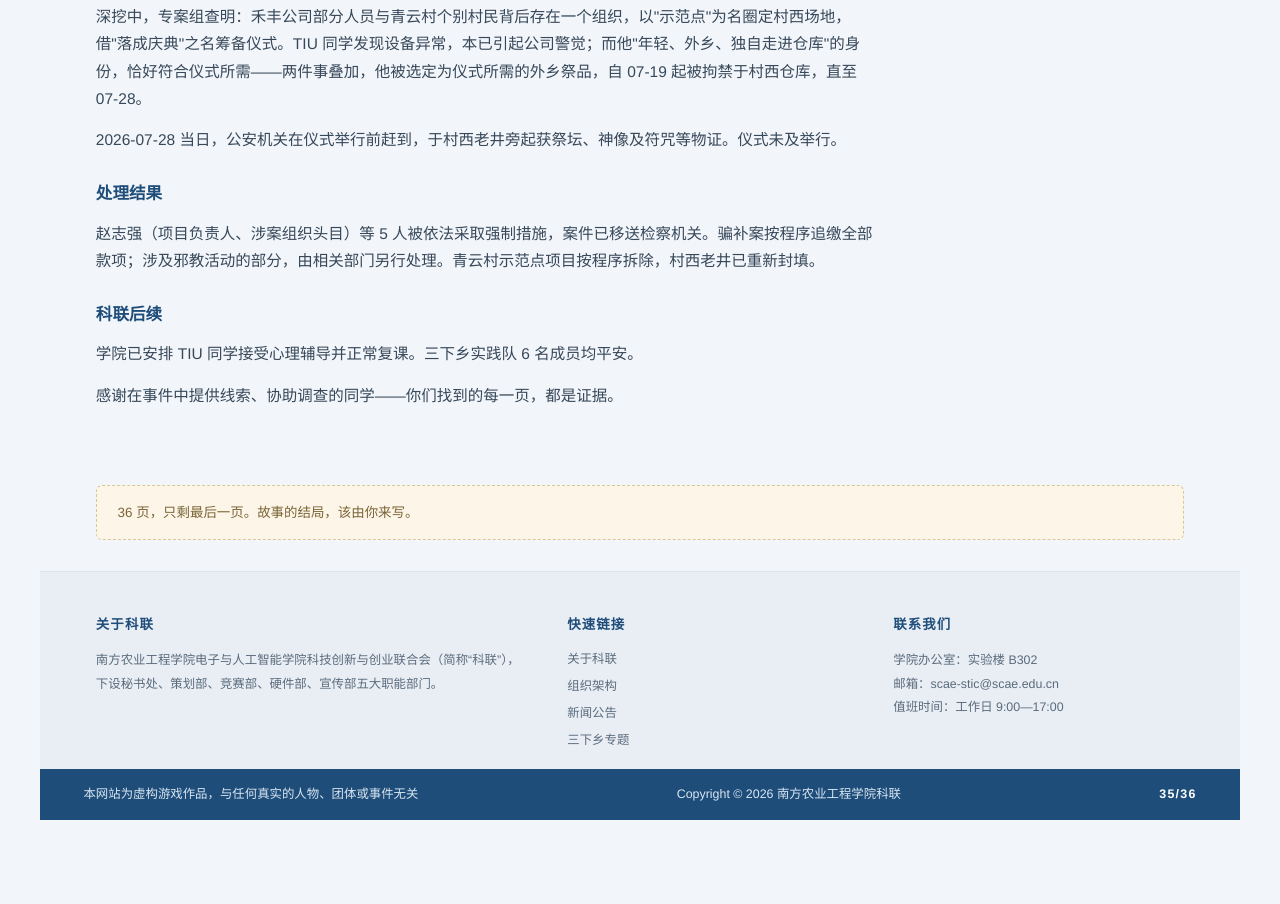
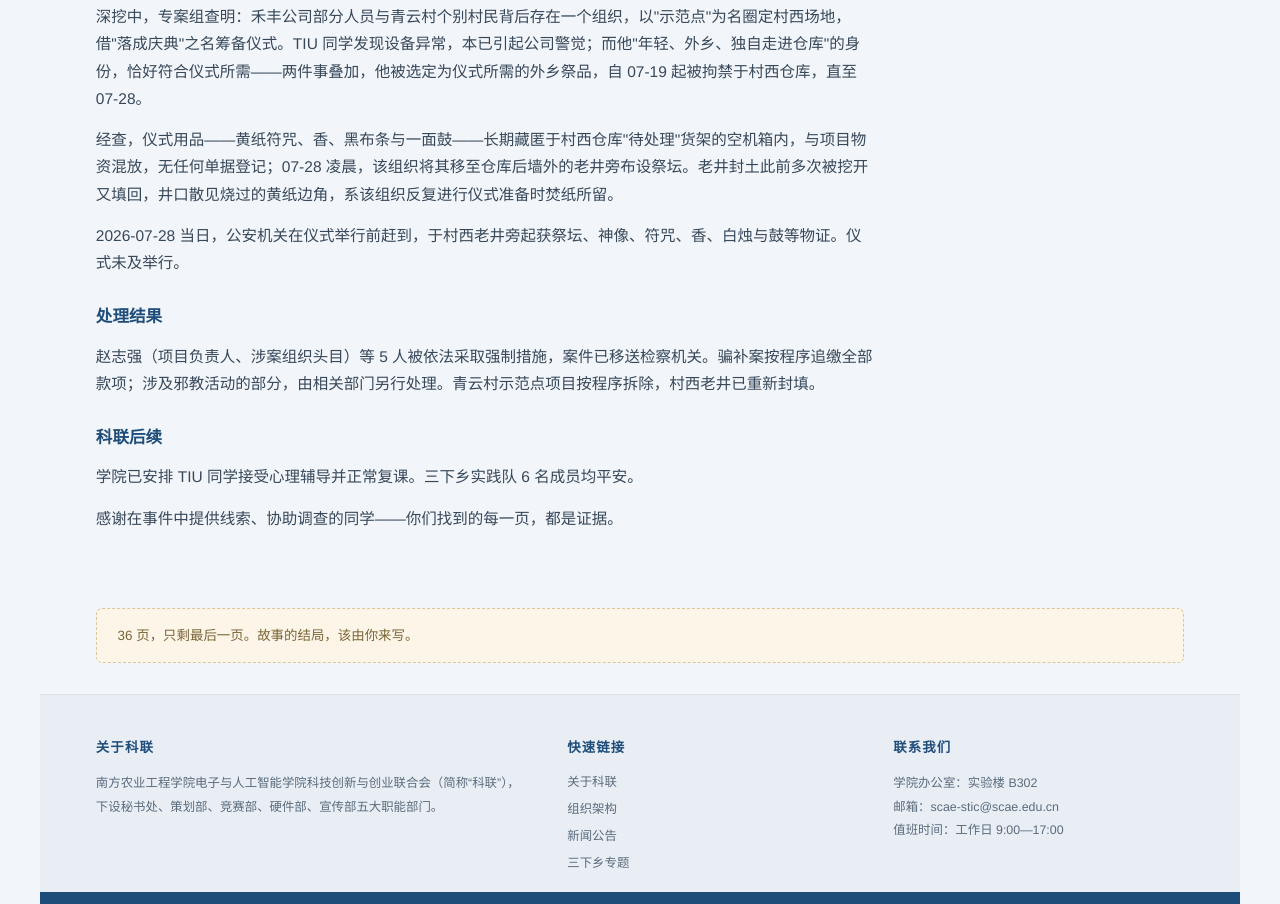
Before and after one commit to muze286/tiu-arg, a website: page verdict.html in a window 1280 px wide. Shown: the part 776-1680 px from the top of the page. Before the commit the page ends 1596 px from the top, so only its background shows below. Drawn offline with Linux system fonts and the light colour scheme.

Commit message:
符纸伏笔链回收：verdict 物证链写实(仓库藏匿→老井布设→焚纸痕迹)、ending TIU 口述点破

```diff
--- a/verdict.html
+++ b/verdict.html
@@ -55,7 +55,8 @@
         <p>2026-07-19，TIU 同学发现设备异常后前往村西仓库核实，被公司人员控制。随后公司施压实践队提前返程、删改网站记录，意图掩盖事实。离职员工张伟拒绝署名的验收单与其手写批注，成为案一的重要证言之一。</p>
         <h3>查明事实 · 案二</h3>
         <p>深挖中，专案组查明：禾丰公司部分人员与青云村个别村民背后存在一个组织，以"示范点"为名圈定村西场地，借"落成庆典"之名筹备仪式。TIU 同学发现设备异常，本已引起公司警觉；而他"年轻、外乡、独自走进仓库"的身份，恰好符合仪式所需——两件事叠加，他被选定为仪式所需的外乡祭品，自 07-19 起被拘禁于村西仓库，直至 07-28。</p>
-        <p>2026-07-28 当日，公安机关在仪式举行前赶到，于村西老井旁起获祭坛、神像及符咒等物证。仪式未及举行。</p>
+        <p>经查，仪式用品——黄纸符咒、香、黑布条与一面鼓——长期藏匿于村西仓库"待处理"货架的空机箱内，与项目物资混放，无任何单据登记；07-28 凌晨，该组织将其移至仓库后墙外的老井旁布设祭坛。老井封土此前多次被挖开又填回，井口散见烧过的黄纸边角，系该组织反复进行仪式准备时焚纸所留。</p>
+        <p>2026-07-28 当日，公安机关在仪式举行前赶到，于村西老井旁起获祭坛、神像、符咒、香、白烛与鼓等物证。仪式未及举行。</p>
         <h3>处理结果</h3>
         <p>赵志强（项目负责人、涉案组织头目）等 5 人被依法采取强制措施，案件已移送检察机关。骗补案按程序追缴全部款项；涉及邪教活动的部分，由相关部门另行处理。青云村示范点项目按程序拆除，村西老井已重新封填。</p>
         <h3>科联后续</h3>
```
Also changed, not shown: ending.html (+1 -1 lines).
